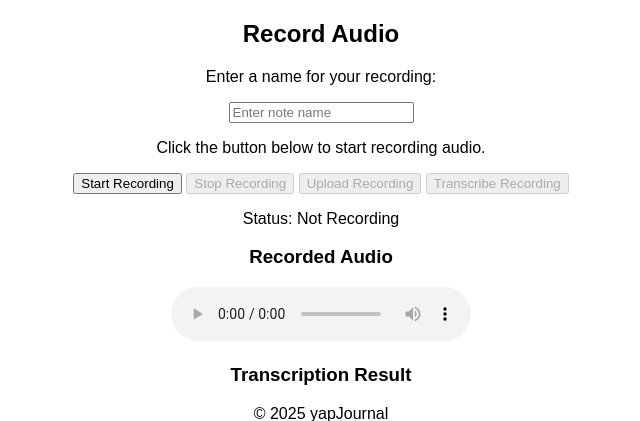
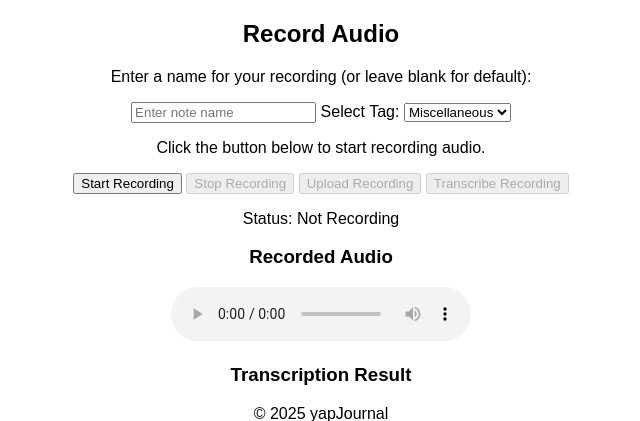
Before and after one commit to blackgauss/yapJournal, a Flask app: page /record in a window 1280 px wide. Shown: the part 98-519 px from the top of the page, without its empty margins (319-959 px from the left). Run offline with Flask 3, Linux system fonts and the light colour scheme.

Commit message:
added tags

```diff
--- a/app.py
+++ b/app.py
@@ -4,7 +4,6 @@
 import json
 from datetime import datetime
 import markdown
-
 
 app = Flask(__name__)
 
@@ -30,7 +29,6 @@
     # Pass the HTML content to the template
     return render_template("home.html", description=html_content)
 
-
 @app.route("/record")
 def record():
     return render_template("record.html")
@@ -38,24 +36,37 @@
 @app.route("/upload_audio", methods=["POST"])
 def upload_audio():
     audio_file = request.files.get("audio")
-    note_name = request.form.get("note_name")  # Get the note name from the form
+    note_name = request.form.get("note_name", "").strip()  # Get the note name from the form
+    tag = request.form.get("tag", "miscellaneous").strip()  # Get the tag from the form (default: miscellaneous)
 
-    if not audio_file or not note_name:
-        return jsonify({"message": "Audio file or note name is missing!"}), 400
+    if not audio_file:
+        return jsonify({"message": "Audio file is missing!"}), 400
 
-    # Clean the note name to make it filesystem-safe
-    safe_note_name = "".join(c if c.isalnum() or c in (' ', '-', '_') else "_" for c in note_name).strip()
-    file_path = os.path.join(AUDIO_DIR, f"{safe_note_name}.wav")
+    # Generate a dynamic title based on the tag
+    timestamp = datetime.now().strftime("%m-%d-%H%M")
+    title = f"{tag.capitalize()}: {note_name}" if note_name else f"{tag.capitalize()} {timestamp}"
+
+    # Clean the title to make it filesystem-safe
+    safe_title = "".join(c if c.isalnum() or c in (' ', '-', '_') else "_" for c in title).strip()
+    file_path = os.path.join(AUDIO_DIR, f"{safe_title}.wav")
 
     # Save the audio file
     audio_file.save(file_path)
 
-    return jsonify({"message": "Audio file uploaded successfully!", "file_path": file_path})
+    # Return the file path and metadata
+    return jsonify({
+        "message": "Audio file uploaded successfully!",
+        "file_path": file_path,
+        "title": title,
+        "tag": tag
+    })
+
 
 @app.route("/transcribe", methods=["POST"])
 def transcribe():
     data = request.get_json()
     file_path = data.get("file_path")
+    tag = data.get("tag", "miscellaneous")  # Default to miscellaneous if no tag is provided
 
     if not file_path or not os.path.exists(file_path):
         return jsonify({"message": "Invalid file path!"}), 400
@@ -76,6 +87,7 @@
             "note_name": note_name,
             "transcription": transcription_text,
             "date_created": timestamp,
+            "tag": tag  # Include the tag in the transcription metadata
         }
 
         # Save JSON to /transcriptions folder
@@ -108,6 +120,7 @@
                         "note_name": data.get("note_name", "Unknown"),
                         "date_created": data.get("date_created", "Unknown"),
                         "transcription": data.get("transcription", "No transcription available"),
+                        "tag": data.get("tag", "miscellaneous")  # Include the tag for display
                     })
 
         # Render the entries page with the entries list
--- a/templates/record.html
+++ b/templates/record.html
@@ -4,8 +4,16 @@
 
 {% block content %}
     <h2>Record Audio</h2>
-    <p>Enter a name for your recording:</p>
+    <p>Enter a name for your recording (or leave blank for default):</p>
     <input type="text" id="noteName" placeholder="Enter note name" />
+
+    <label for="tag">Select Tag:</label>
+    <select id="tag">
+        <option value="miscellaneous">Miscellaneous</option>
+        <option value="to-do">To-Do</option>
+        <option value="yap-dev">yapDev</option>
+    </select>
+
     <p>Click the button below to start recording audio.</p>
     <button id="startRecording">Start Recording</button>
     <button id="stopRecording" disabled>Stop Recording</button>
@@ -26,6 +34,7 @@
         const uploadButton = document.getElementById("uploadRecording");
         const transcribeButton = document.getElementById("transcribeRecording");
         const noteNameInput = document.getElementById("noteName");
+        const tagInput = document.getElementById("tag");
         const statusText = document.getElementById("status");
         const audioPlayback = document.getElementById("audioPlayback");
         const transcriptionResult = document.getElementById("transcriptionResult");
@@ -87,18 +96,16 @@
                 return;
             }
 
-            // Get the note name from the input field
+            // Get the note name and tag
             const noteName = noteNameInput.value.trim();
-            if (!noteName) {
-                alert("Please enter a note name before uploading!");
-                return;
-            }
+            const tag = tagInput.value;
 
             // Create a Blob from audio chunks
             const audioBlob = new Blob(audioChunks, { type: "audio/wav" });
             const formData = new FormData();
             formData.append("audio", audioBlob);
             formData.append("note_name", noteName); // Add the note name to the form data
+            formData.append("tag", tag); // Add the tag to the form data
 
             // Upload the audio file to the server
             fetch("/upload_audio", {
```
Also changed, not shown: 1 other file.
